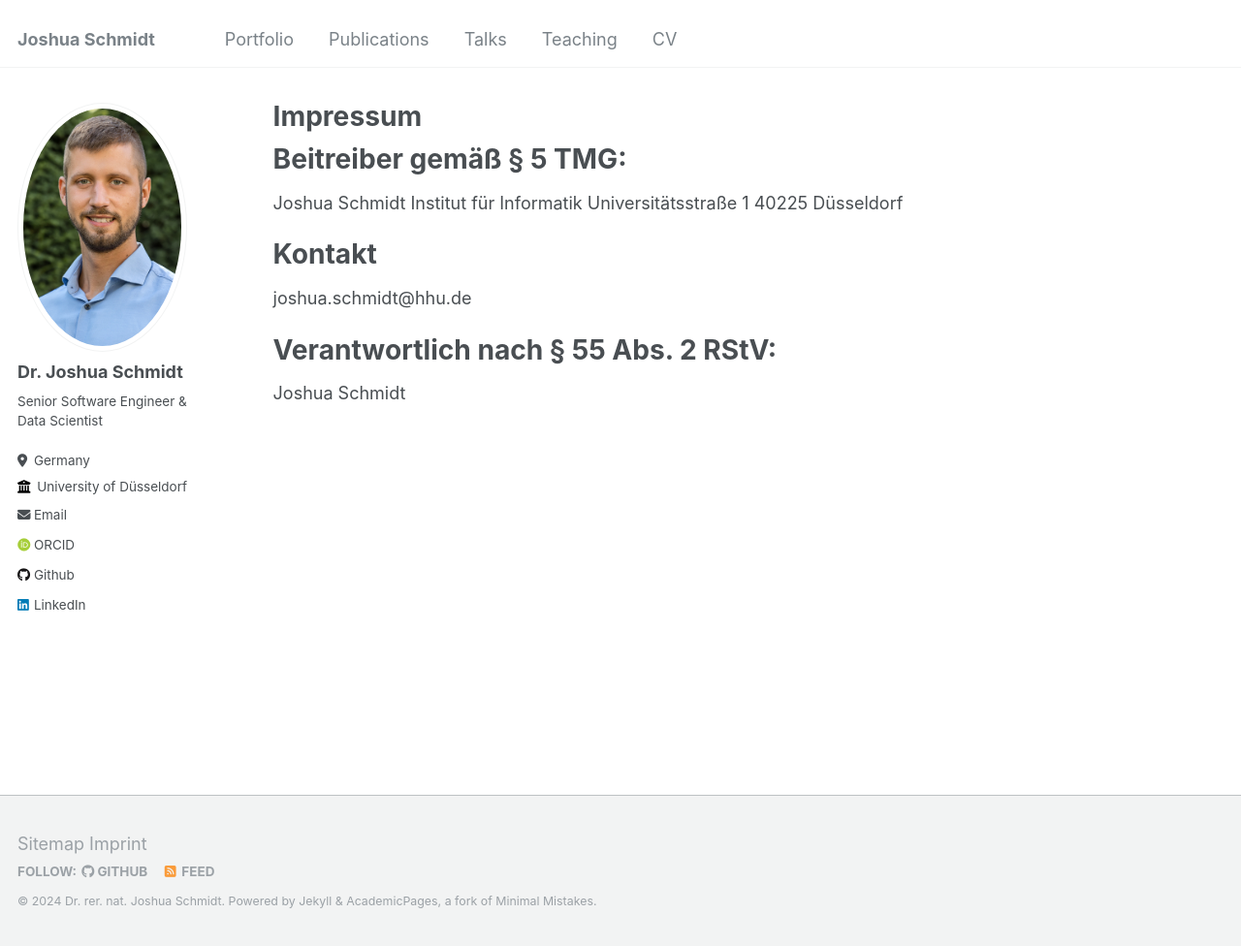
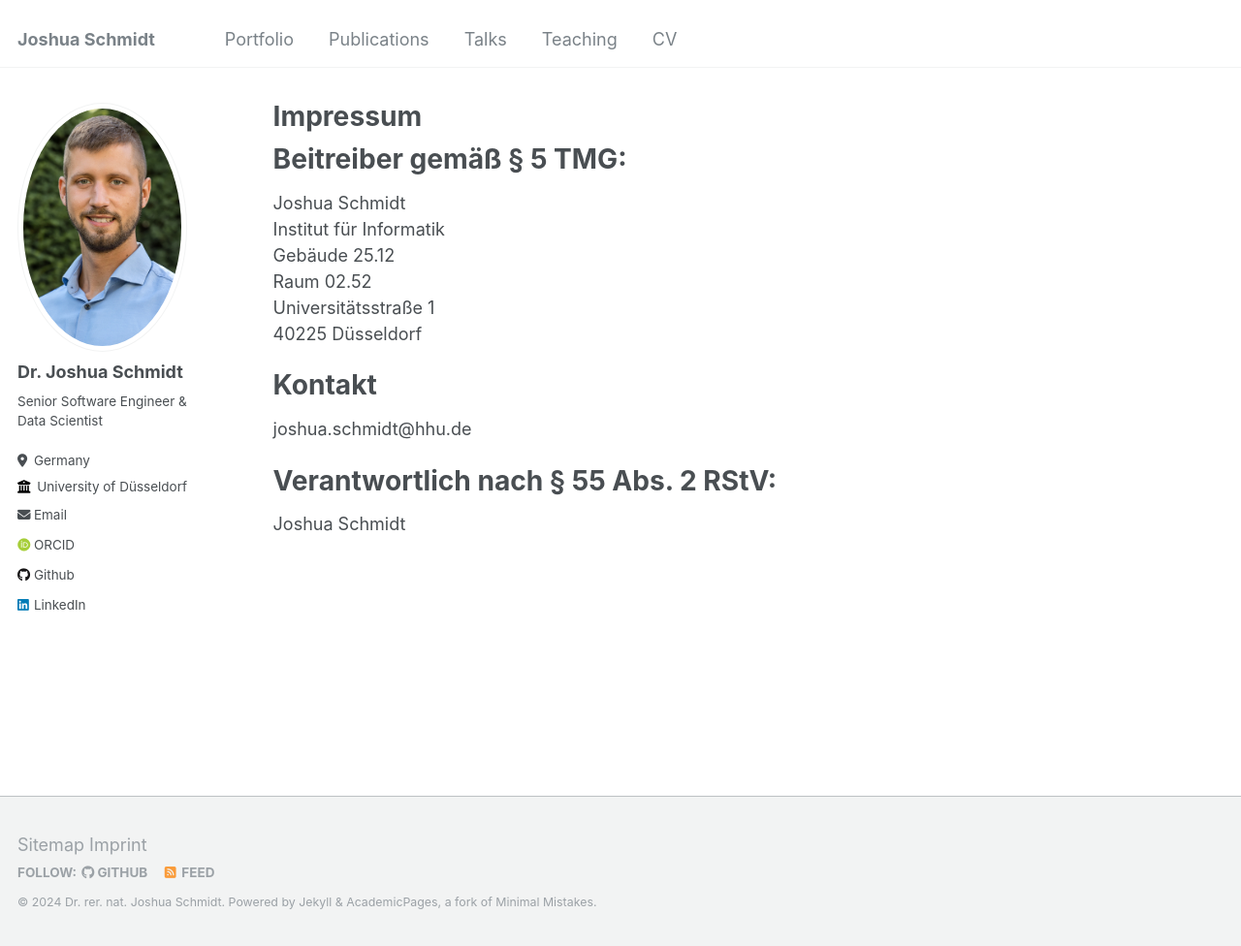
Before and after one commit to Joshua27/joshua27.github.io, a Jekyll site: the page built from _pages/imprint.md, in a window 1280 px wide and 976 px high. Shown: the whole window at 97% size. Built offline with Jekyll 4.4.1, drawn with Linux system fonts in a browser that asks for light colours; some web fonts are replaced.

Commit message:
adapt address

```diff
--- a/_pages/imprint.md
+++ b/_pages/imprint.md
@@ -5,9 +5,11 @@ permalink: /imprint.html
 ---
 
 # Beitreiber gemäß § 5 TMG:
-Joshua Schmidt
-Institut für Informatik
-Universitätsstraße 1
+Joshua Schmidt<br>
+Institut für Informatik<br>
+Gebäude 25.12<br>
+Raum 02.52<br>
+Universitätsstraße 1<br>
 40225 Düsseldorf
 
 # Kontakt
```
